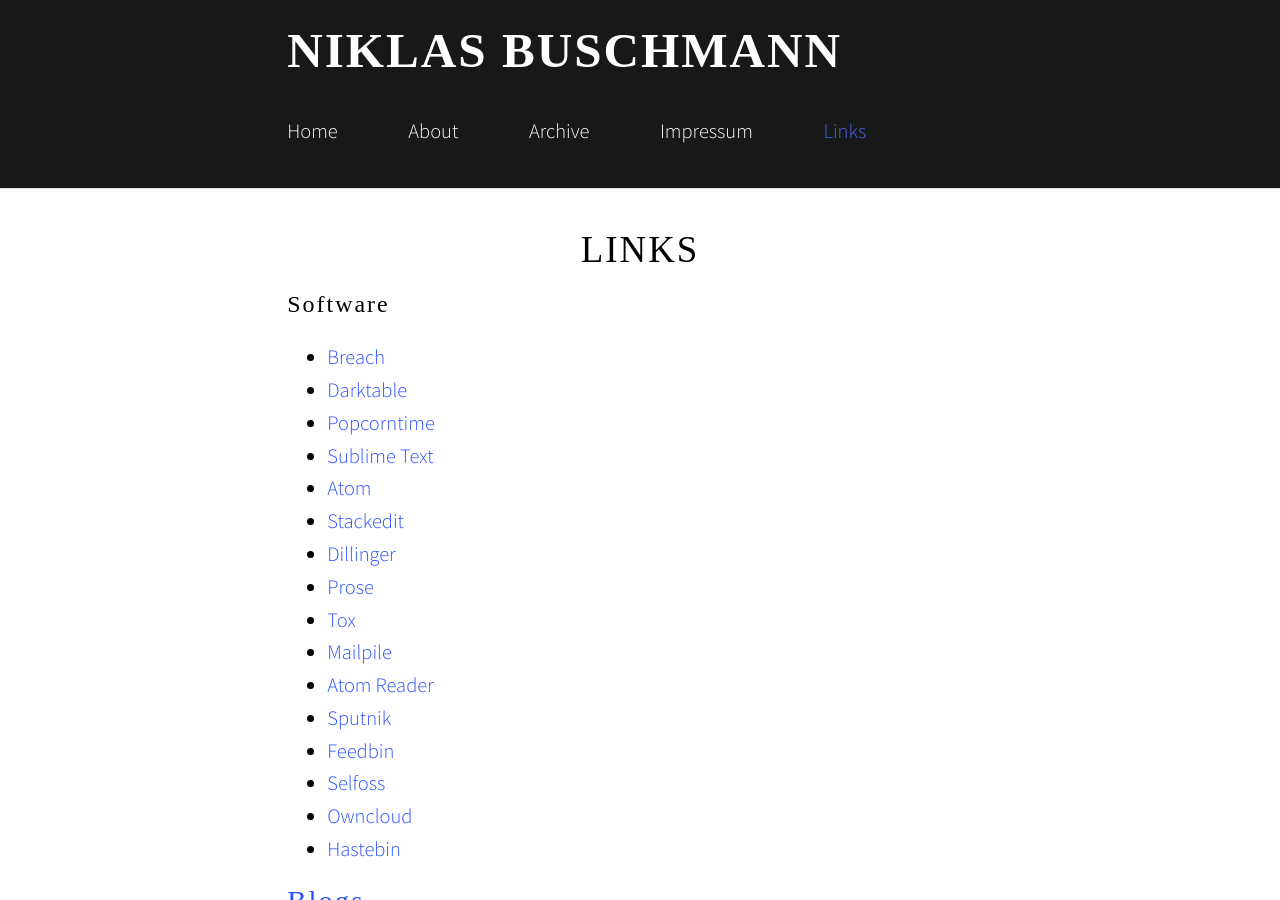
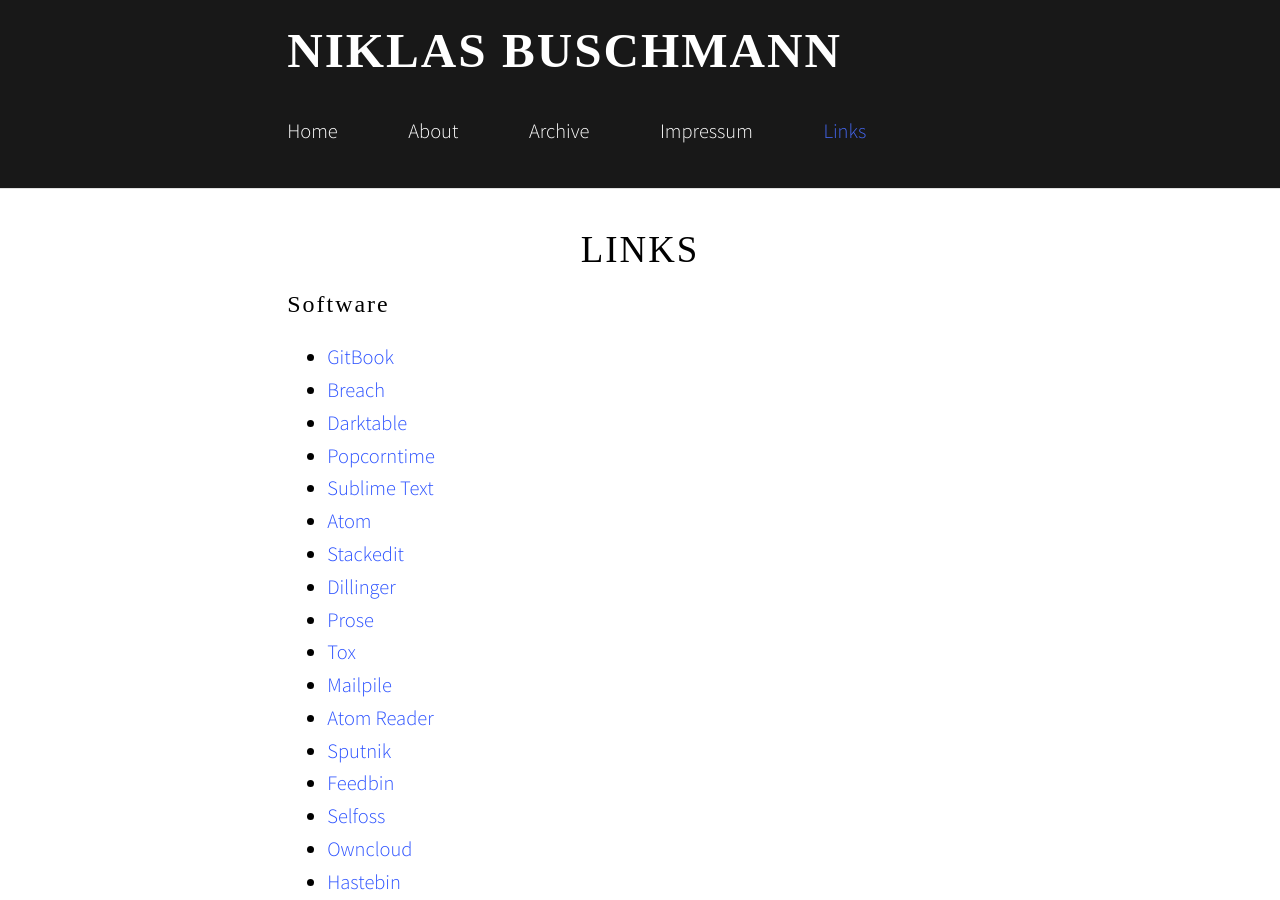
Before and after one commit to wilkistarotieno/wilkistarotieno.github.io, a Jekyll site: the page built from links.md, in a window 1280 px wide and 900 px high. Built offline with Jekyll 4.4.1, drawn with Linux system fonts in a browser that asks for light colours; some web fonts are replaced; Markdown is read by kramdown in place of the engine named in the settings; a script that is not in the unit is left out.

Commit message:
Update links.md

```diff
--- a/links.md
+++ b/links.md
@@ -5,6 +5,7 @@
 
 ### Software
 
+*   [GitBook](https://www.gitbook.com/)
 *   [Breach](http://breach.cc/)
 *   [Darktable](http://www.darktable.org/)
 *   [Popcorntime](https://popcorntime.io/)
```
